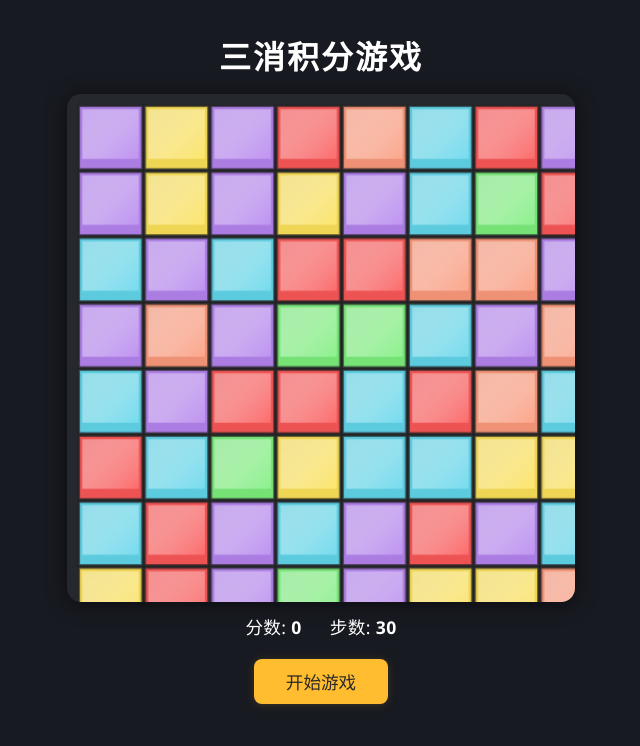
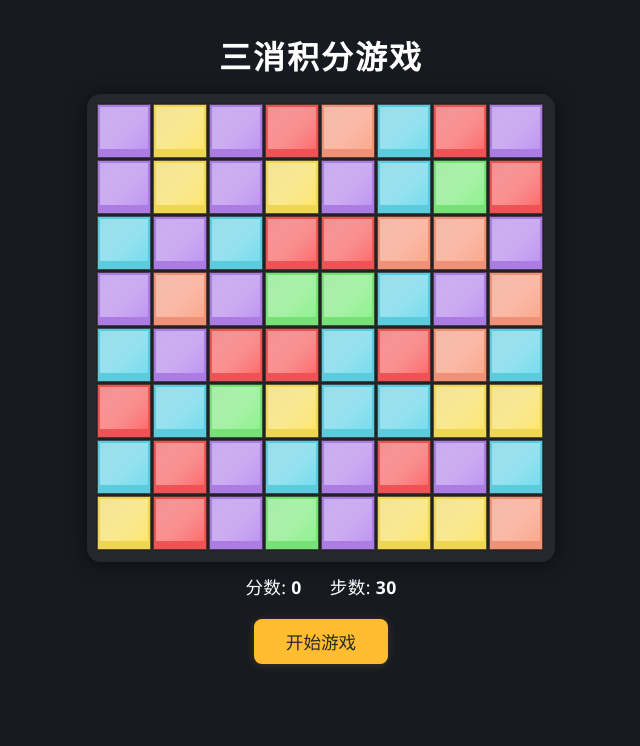
Before and after one commit to Dreamchaser-aus/candybackend, a Flask app: page /game in a window 1280 px wide. Shown: the top 746 px of the page, without its empty margins (319-959 px from the left). Run offline with Flask 3, Linux system fonts and the light colour scheme; some libraries are stand-ins or nearby versions.

Commit message:
Update game.html

```diff
--- a/templates/game.html
+++ b/templates/game.html
@@ -54,24 +54,33 @@
   let gameActive = false;
   let selectedCell = null, animating = false;
 
-  // 高清 Canvas 适配
+  // 高清+适配：始终完整显示棋盘
   const canvas = document.getElementById('gameCanvas');
   const ctx = canvas.getContext('2d');
   function resizeCanvas() {
-      let logical = GRID_SIZE * CELL_SIZE + PADDING*2;
+      let logical = GRID_SIZE * CELL_SIZE + PADDING * 2;
+      // 预留顶部和底部区域，220像素用于标题/按钮/分数
+      let availW = window.innerWidth - 20;
+      let availH = window.innerHeight - 220;
+      let dispSize = Math.min(availW, availH, 520, logical); // 最多不超过520像素
       let pixelRatio = window.devicePixelRatio || 1;
-      let dispWidth = Math.min(window.innerWidth, window.innerHeight, 520) - 12;
-      let scale = dispWidth / logical;
+
+      // 物理像素
       canvas.width = logical * pixelRatio;
       canvas.height = logical * pixelRatio;
-      canvas.style.width = logical * scale + 'px';
-      canvas.style.height = logical * scale + 'px';
+
+      // 显示尺寸
+      canvas.style.width = dispSize + 'px';
+      canvas.style.height = dispSize + 'px';
+
+      // 绘图缩放
+      let scale = dispSize / logical;
       ctx.setTransform(pixelRatio * scale, 0, 0, pixelRatio * scale, 0, 0);
+
       render();
   }
   window.addEventListener('resize', resizeCanvas);
 
-  // 初始化新盘面
   function randomColor() { return Math.floor(Math.random()*COLORS.length);}
   function fillGridNoMatch() {
       for (let row = 0; row < GRID_SIZE; row++) {
@@ -143,9 +152,9 @@
       let pixelRatio = window.devicePixelRatio || 1;
       let x = ((e.touches ? e.touches[0].clientX : e.clientX) - rect.left);
       let y = ((e.touches ? e.touches[0].clientY : e.clientY) - rect.top);
-      let dispWidth = Math.min(window.innerWidth, window.innerHeight, 520) - 12;
-      let logical = GRID_SIZE * CELL_SIZE + PADDING*2;
-      let scale = logical / dispWidth;
+      let logical = GRID_SIZE * CELL_SIZE + PADDING * 2;
+      let cssW = parseFloat(canvas.style.width);
+      let scale = logical / cssW;
       return { x: x*scale, y: y*scale };
   }
   function getCellFromPosition(x, y) {
@@ -319,7 +328,7 @@
           render();
           return;
       }
-      // 暂停可实现，但三消步数型一般无暂停
+      // 步数型三消可不用暂停
   });
 
   // 初始化
```
